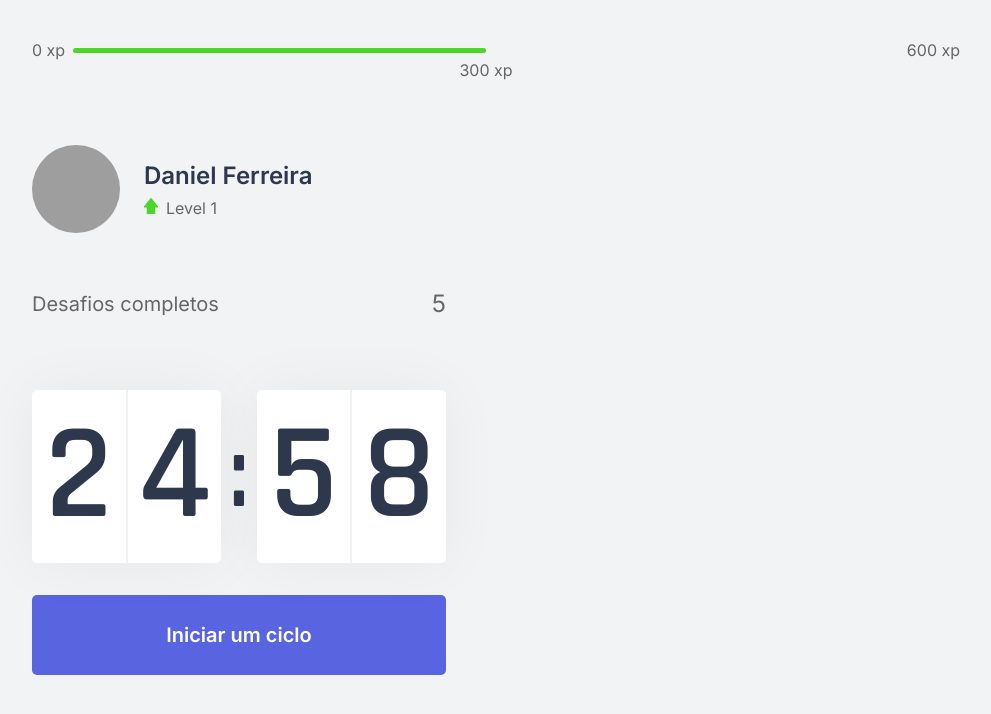
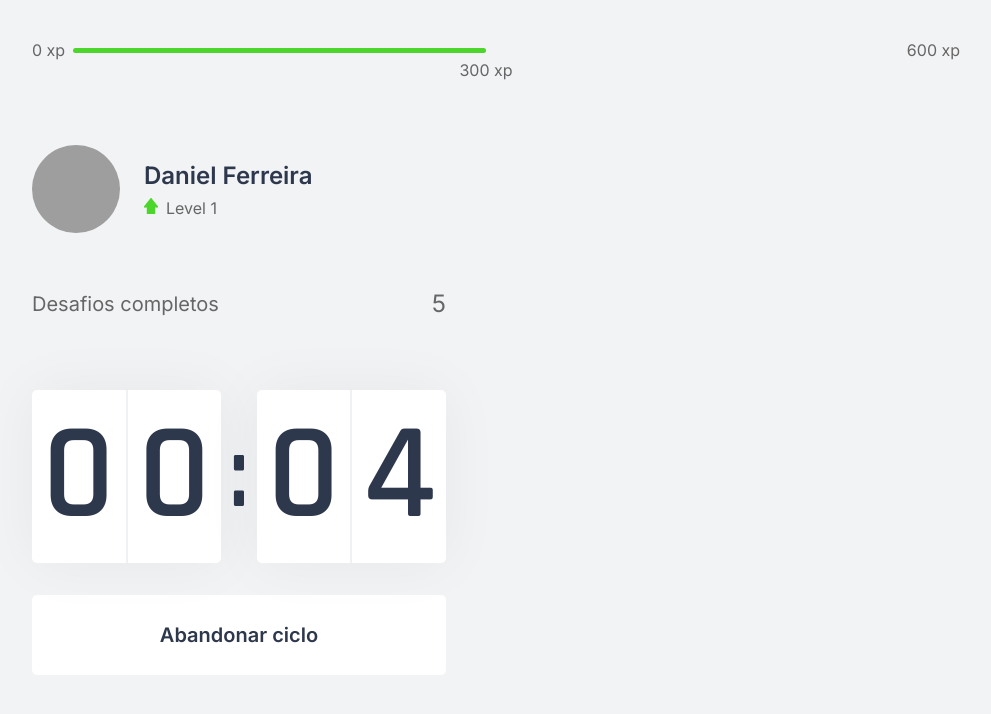
Before and after one commit to DanielFFerreira/nlw-4, a Next.js app: page / in a window 1280 px wide. Both pictures are taken after a click on the button "Iniciar um ciclo". Shown: the top 714 px of the page, without its empty margins (144-1135 px from the left). Built offline with nearby package versions, Linux system fonts and the light colour scheme; grey boxes are pictures that could not be loaded.

Commit message:
include first business rules

```diff
--- a/src/components/Countdown.tsx
+++ b/src/components/Countdown.tsx
@@ -1,25 +1,37 @@
 import { useState, useEffect } from 'react';
 import styles from '../styles/components/Countdown.module.css';
+let countdownTimeout: NodeJS.Timeout;
 
 export function Countdown() {
-  const [time, setTime] = useState(25 * 60);
-  const [active, setActive] = useState(false);
+  const [time, setTime] = useState(0.1 * 60);
+  const [isActive, setIsActive] = useState(false);
+  const [hasFinished, setHasFinished] = useState(false);
   const minutes = Math.floor(time / 60);
   const seconds = time % 60;
   const [minuteLeft, minuteRight] = String(minutes).padStart(2, '0').split('');
   const [secondsLeft, secondsRight] = String(seconds).padStart(2, '0').split('');
 
   function startCountdown() {
-    setActive(true);
+    setIsActive(true);
+  }
+
+  function resetCountdown() {
+    clearTimeout(countdownTimeout);
+    setIsActive(false);
+    setTime(0.1 * 60);
   }
 
   useEffect(() => {
-    if (active && time > 0) {
-      setTimeout(() => {
+    if (isActive && time > 0) {
+      countdownTimeout = setTimeout(() => {
         setTime(time - 1);
       }, 1000)
     }
-  }, [active, time])
+    else if (isActive && time === 0) {
+      setHasFinished(true);
+      setIsActive(false);
+    }
+  }, [isActive, time])
 
 
   return (
@@ -35,6 +47,25 @@
           <span>{secondsRight}</span>
         </div>
       </div>
+
+      { hasFinished ? (
+        <button
+          disabled
+          className={styles.countdownButton}
+        >
+          Ciclo encerrado
+        </button>
+      ) : (
+          <>
+            { isActive ? (
+              <button
+                type="button"
+                className={`${styles.countdownButton} ${styles.countdownButtonActive}`}
+                onClick={resetCountdown}
+              >
+                Abandonar ciclo
+              </button>
+            ) : (
                 <button
                   type="button"
                   className={styles.countdownButton}
@@ -42,6 +73,10 @@
                 >
                   Iniciar um ciclo
                 </button>
+              )}
+          </>
+        )}
+
     </div>
   );
 }
--- a/src/pages/index.tsx
+++ b/src/pages/index.tsx
@@ -10,7 +10,9 @@
   return (
     <div className={styles.container}>
       <Head>
-        <title>Início | move.it</title>
+        <title>
+          Início | move.it
+        </title>
         <link rel="preconnect" href="https://fonts.gstatic.com"/>
         <link href="https://fonts.googleapis.com/css2?family=Inter:wght@400;500;600&family=Rajdhani:wght@600&display=swap" rel="stylesheet"/>
       </Head>
--- a/src/styles/components/Countdown.module.css
+++ b/src/styles/components/Countdown.module.css
@@ -54,6 +54,20 @@
   transition: background-color 0.2s;
 }
 
-.countdownButton:hover {
+.countdownButton:not(:disabled):hover {
   background: var(--blue-dark);
 }
+
+.countdownButtonActive {
+  background-color: var(--white);
+  color: var(--title);
+}
+.countdownButtonActive:hover {
+  background: var(--red);
+  color: var(--white);
+}
+.countdownButton:disabled {
+  background: var(--white);
+  color: var(--text);
+  cursor: not-allowed;
+}
```
Lines whose indentation alone changed are shown as unchanged.
